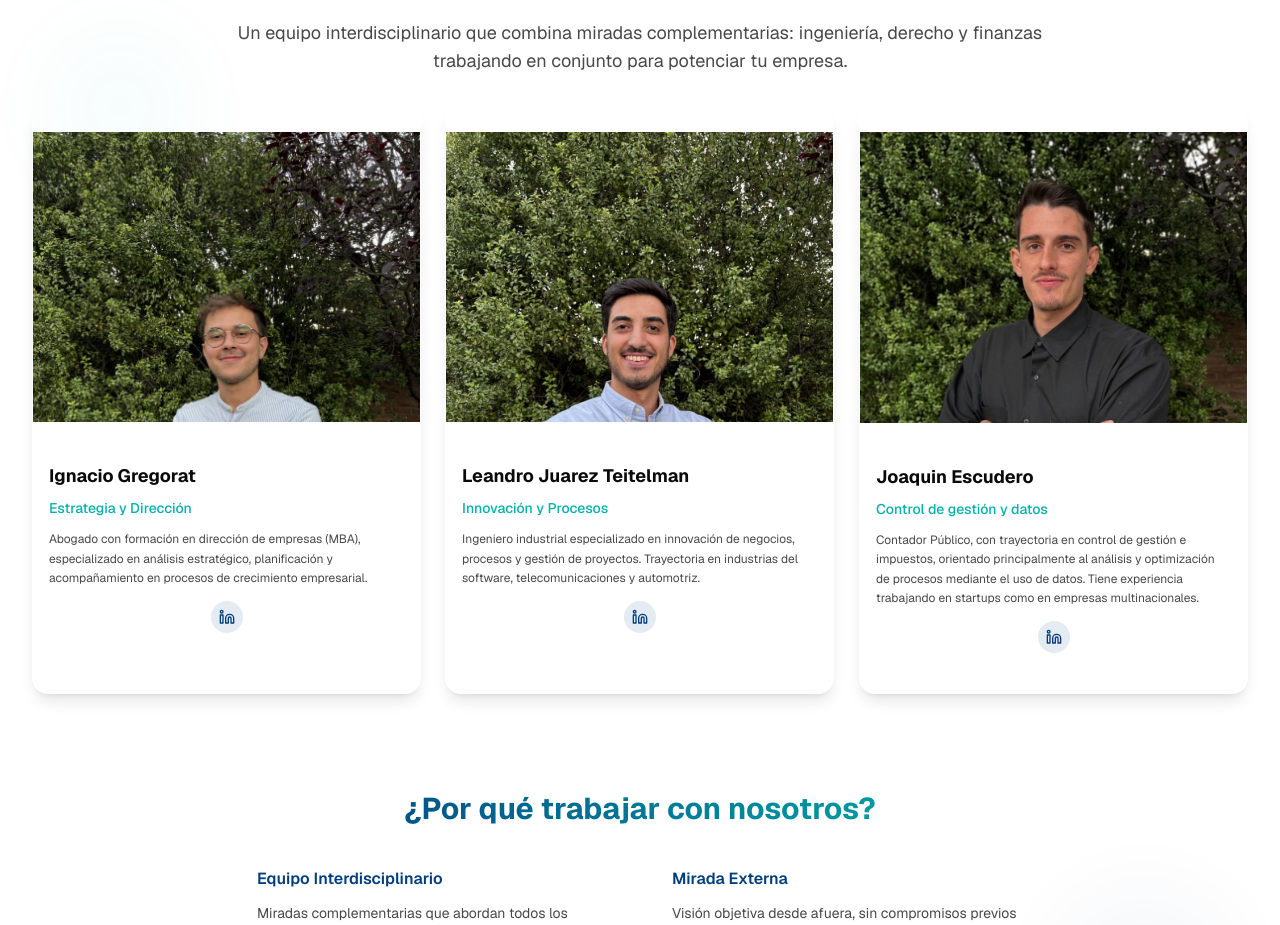
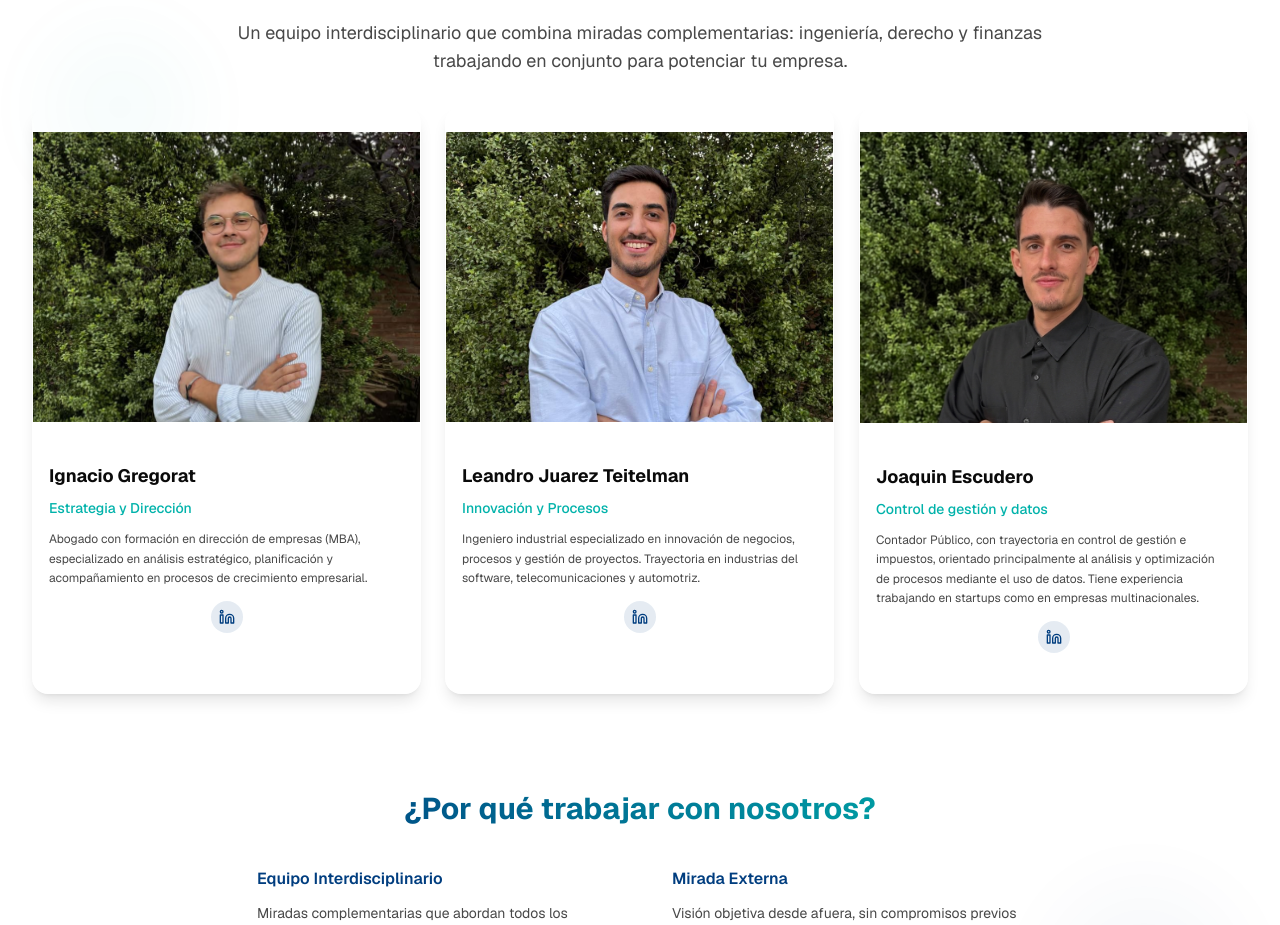
Before and after one commit to leanjuarezt-cloud/webgrovex, a Next.js app: page / in a window 1280 px wide. Shown: the part 1967-2892 px from the top of the page. Built offline with nearby package versions, Linux system fonts and the light colour scheme.

Commit message:
Fix: restaura posicion center para Ignacio y Leandro

```diff
--- a/components/team-section.tsx
+++ b/components/team-section.tsx
@@ -93,7 +93,7 @@ export function TeamSection() {
                   alt={member.name}
                   fill
                   className="object-cover"
-                  style={{ objectPosition: member.objectPosition || "center top" }}
+                  style={{ objectPosition: member.objectPosition || "center center" }}
                   sizes="(max-width: 768px) 100vw, (max-width: 1200px) 50vw, 33vw"
                   priority={index === 0}
                 />
```
